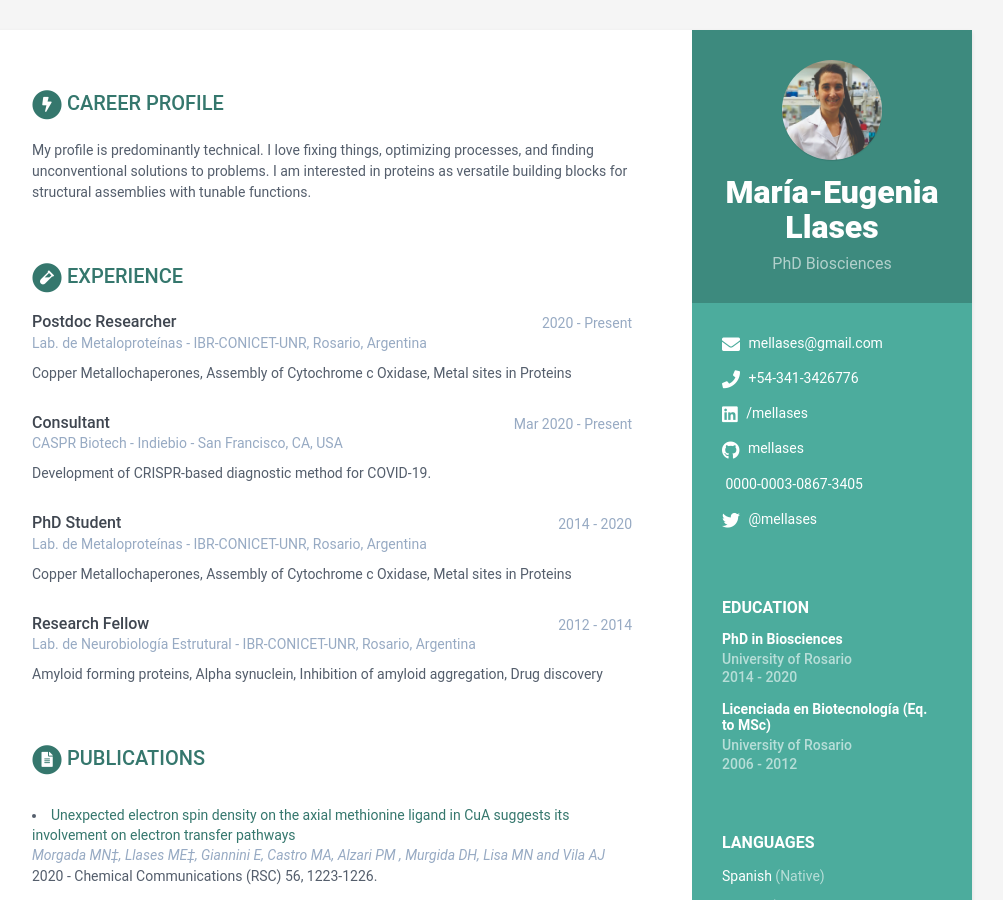
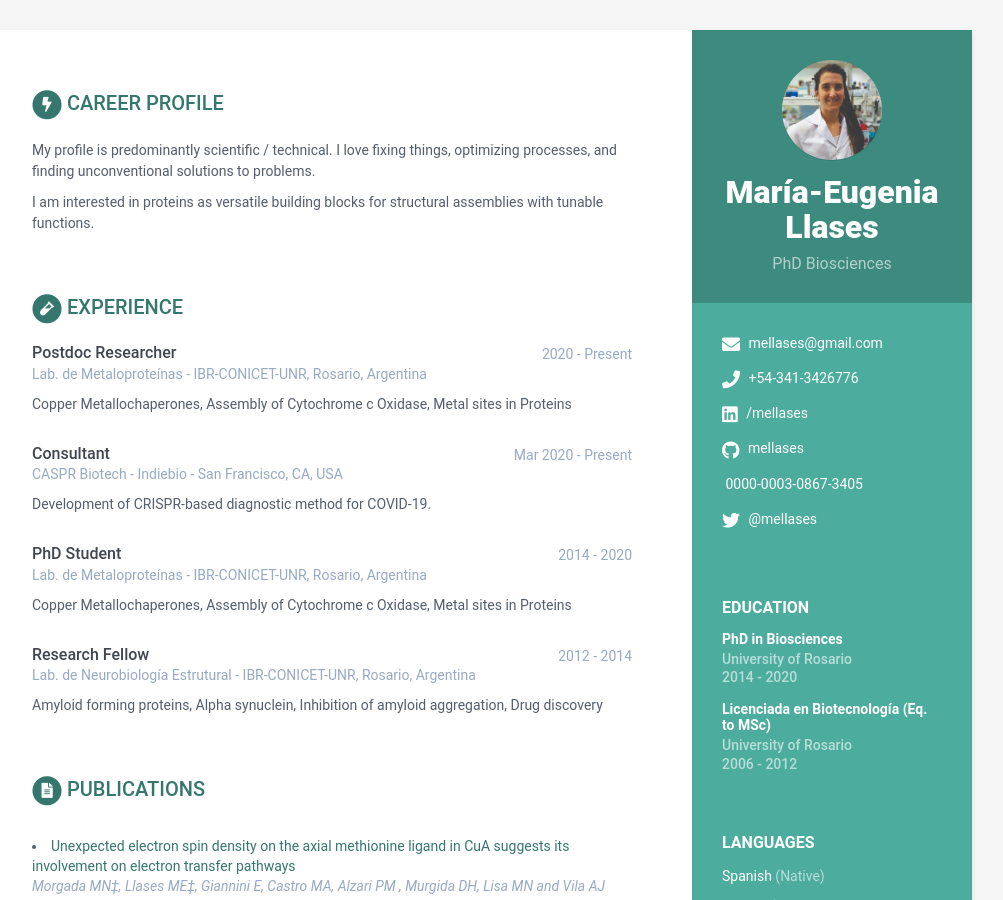
Before and after one commit to mellases/online-cv, a Jekyll site: the page built from index.html, in a window 1280 px wide and 900 px high. Shown: the whole window, without its empty margins (168-1171 px from the left). Built offline with Jekyll 4.4.1, drawn with Linux system fonts in a browser that asks for light colours.

Commit message:
Update data.yml

```diff
--- a/_data/data.yml
+++ b/_data/data.yml
@@ -52,7 +52,8 @@
 career-profile:
     title: Career Profile
     summary: |
-        My profile is predominantly technical. I love fixing things, optimizing processes, and finding unconventional solutions to problems.
+        My profile is predominantly scientific / technical. I love fixing things, optimizing processes, and finding unconventional solutions to problems.
+
         I am interested in proteins as versatile building blocks for structural assemblies with tunable functions.
 
 
```
